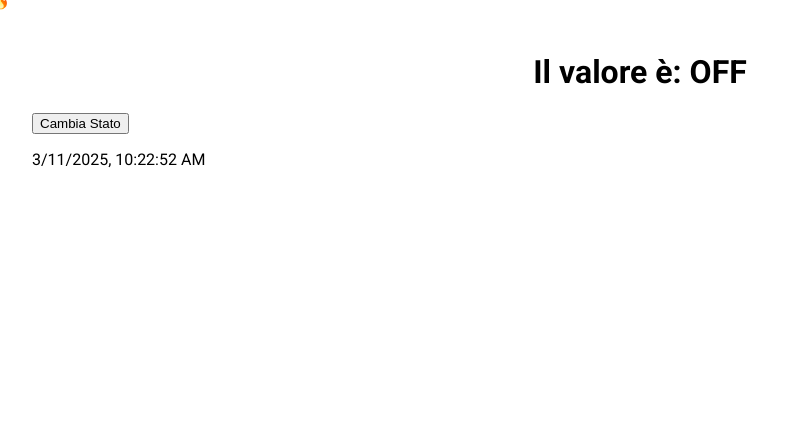
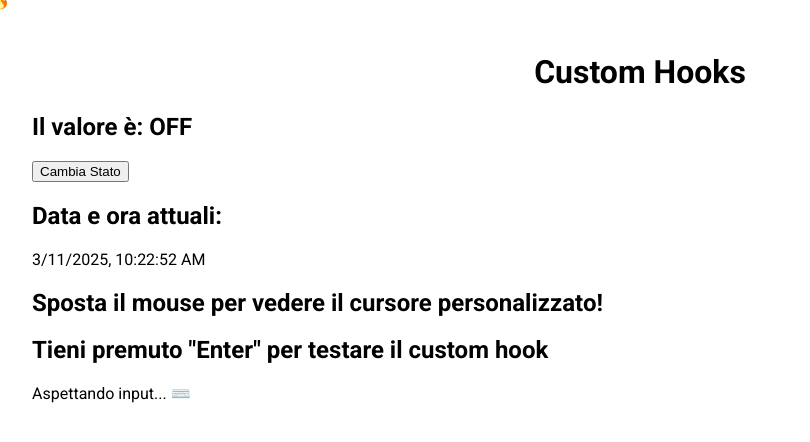
Before and after one commit to Federico-Zorzi/ex-react-snack-customhooks, a React (Vite) app: page / in a window 1280 px wide. Shown: the top 442 px of the page, without its empty margins (0-810 px from the left). Built offline with nearby package versions, Linux system fonts and the light colour scheme.

Commit message:
useKey custom hook

```diff
--- a/src/App.jsx
+++ b/src/App.jsx
@@ -1,18 +1,29 @@
 import useSwitch from "./Custom Hooks/useSwitch";
 import useDate from "./Custom Hooks/useDate";
 import useCustomPointer from "./Custom Hooks/useCustomPointer";
+import useKeyPress from "./Custom Hooks/useKeyPress";
 
 function App() {
   const [isOn, toggle] = useSwitch();
   const currentDate = useDate();
   const customPointer = useCustomPointer("🔥");
+  const isEnterPressed = useKeyPress("Enter");
 
   return (
     <main>
+      <h1>Custom Hooks</h1>
+
+      <h2>Il valore è: {isOn ? "ON" : "OFF"}</h2>
+      <button onClick={toggle}>Cambia Stato</button>
+
+      <h2>Data e ora attuali:</h2>
+      <p>{currentDate.toLocaleString()}</p>
+
+      <h2>Sposta il mouse per vedere il cursore personalizzato!</h2>
       {customPointer}
-      <h1>Il valore è: {isOn ? "ON" : "OFF"}</h1>
-      <button onClick={toggle}>Cambia Stato</button>
-      <p>{currentDate.toLocaleString()}</p>
+
+      <h2>Tieni premuto "Enter" per testare il custom hook</h2>
+      <p>{isEnterPressed ? "Enter premuto! ✅" : "Aspettando input... ⌨️"}</p>
     </main>
   );
 }
--- /dev/null
+++ b/src/Custom Hooks/useKeyPress.jsx
@@ -0,0 +1,24 @@
+import { useEffect, useState } from "react";
+
+export default function useKeyPress(key = "") {
+  const [keyPressed, setKeyPressed] = useState(false);
+
+  useEffect(() => {
+    const pressKey = (e) => {
+      setKeyPressed(e.key === key);
+    };
+
+    const releaseKey = () => {
+      setKeyPressed(false);
+    };
+
+    document.addEventListener("keydown", pressKey);
+    document.addEventListener("keyup", releaseKey);
+    return () => {
+      document.removeEventListener("keydown", pressKey);
+      document.removeEventListener("keyup", releaseKey);
+    };
+  }, [key]);
+
+  return keyPressed;
+}
```
